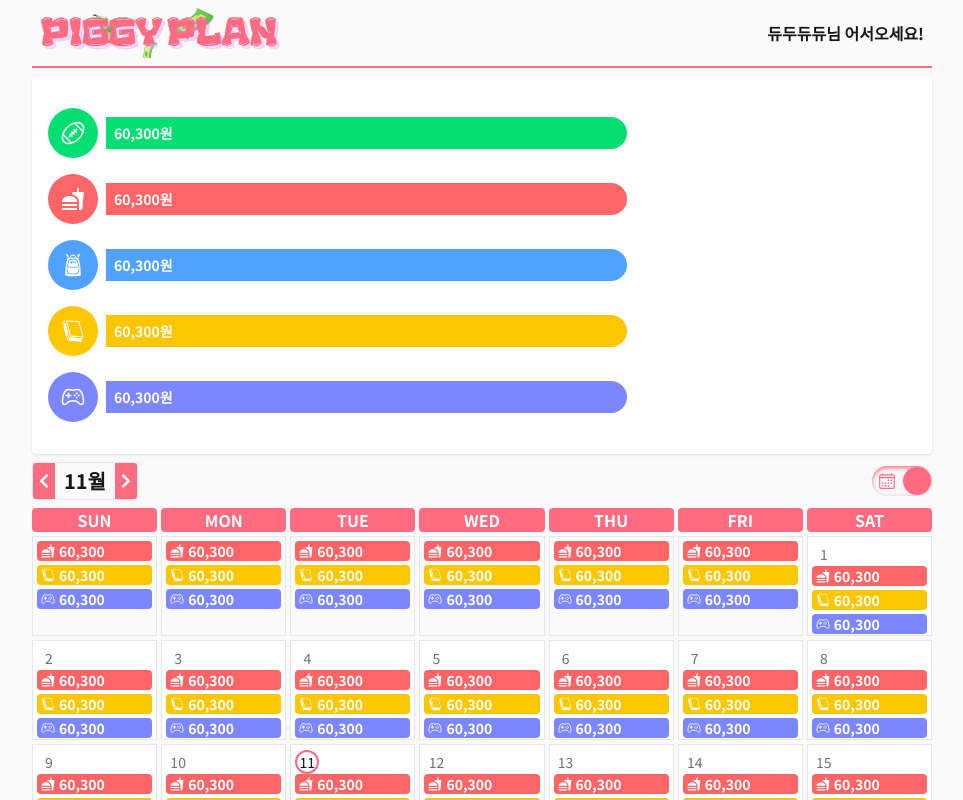
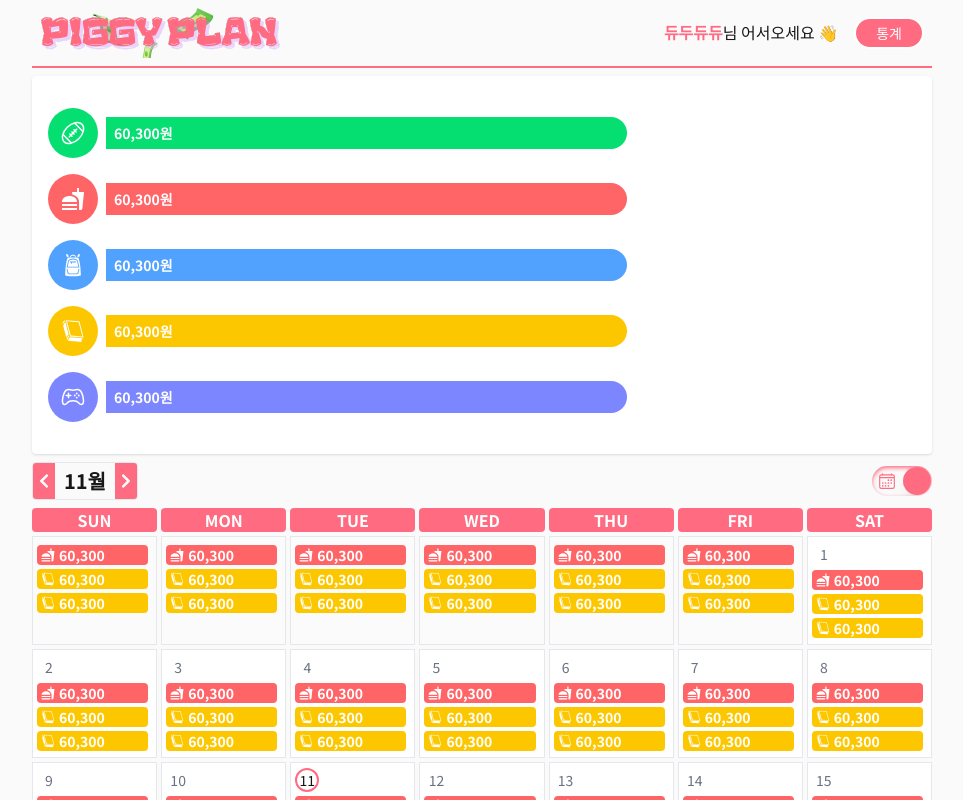
Before and after one commit to JinWan0823/piggy-plan, a Next.js app: page / in a window 1280 px wide. Both pictures are taken after a click on the element 1060 px from the left and 481 px from the top of the page. Shown: the top 800 px of the page, without its empty margins (158-1121 px from the left). Built offline with nearby package versions, Linux system fonts and the light colour scheme.

Commit message:
💄 헤더/캘린더 ui 수정

```diff
--- a/app/_components/common/Calendar.tsx
+++ b/app/_components/common/Calendar.tsx
@@ -31,7 +31,7 @@ export default function Calendar({
           {dayArr.map((day, idx) => (
             <li
               key={idx}
-              className={`border border-gray-200 h-[100px] relative p-1 ${
+              className={`border border-gray-200 relative p-1 ${
                 day ? "bg-white" : "bg-[#fbfbfb]"
               }`}
             >
@@ -49,10 +49,10 @@ export default function Calendar({
                 </span>
               )}
 
-              <ul className="flex flex-col gap-1">
+              <ul className="flex flex-col gap-1 mt-1 h-[70px] overflow-y-scroll scrollbar pr-1">
                 <CalendarList menu={"식비"} />
                 <CalendarList menu={"문화"} />
-                <CalendarList menu={"기타"} />
+                <CalendarList menu={"문화"} />
               </ul>
             </li>
           ))}
--- a/app/globals.css
+++ b/app/globals.css
@@ -29,13 +29,15 @@ button {
   cursor: pointer;
 }
 
-/* input {
-  border: 1px solid #adadadff;
-} */
+.scrollbar::-webkit-scrollbar {
+  width: 4px;
+}
+.scrollbar::-webkit-scrollbar-thumb {
+  background: #ff6b81; /* 스크롤바 막대 색상 */
+  border: 2px solid #ff6b81; /* 스크롤바 막대 테두리 설정  */
+  border-radius: 20px;
+}
 
-.point-color {
-  text-color: #ff6b81;
+.scrollbar::-webkit-scrollbar-track {
+  background: rgba(220, 20, 60, 0.1); /*스크롤바 뒷 배경 색상*/
 }
-.sub-color {
-  text-color: #ffb6c1;
-}
--- a/app/page.tsx
+++ b/app/page.tsx
@@ -8,8 +8,12 @@ export default function Home() {
           <div className="w-[240px]">
             <Logo />
           </div>
-          <p className="font-bold">
-            <span className="point-color">듀두듀듀</span>님 어서오세요!
+          <p className="">
+            <span className="font-bold text-[#ff6b81]">듀두듀듀</span>님
+            어서오세요 👋
+            <button className="bg-[#ff6b81] text-sm text-white p-1 px-5 rounded-full border-2 border-white ml-4">
+              통계
+            </button>
           </p>
         </header>
 
```
